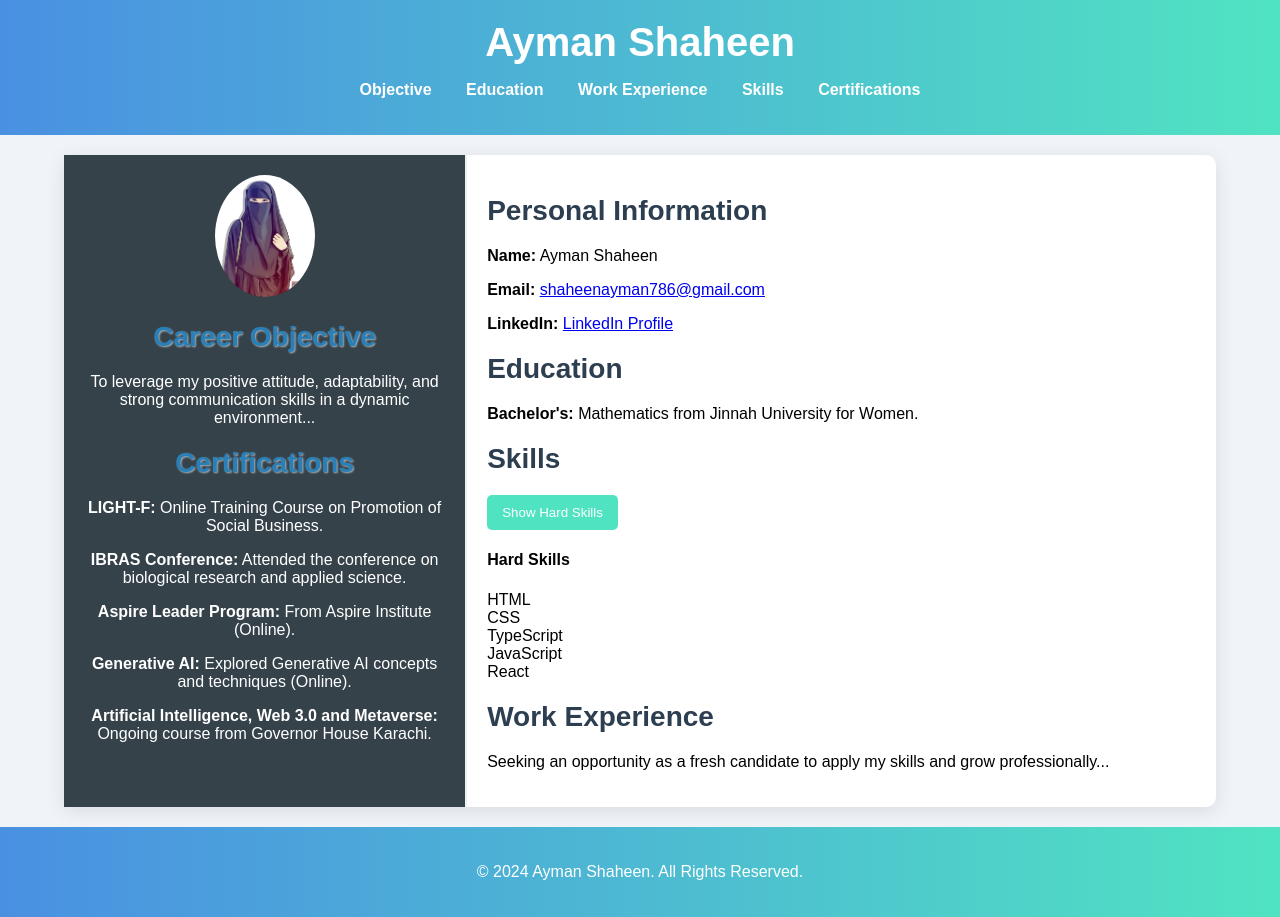
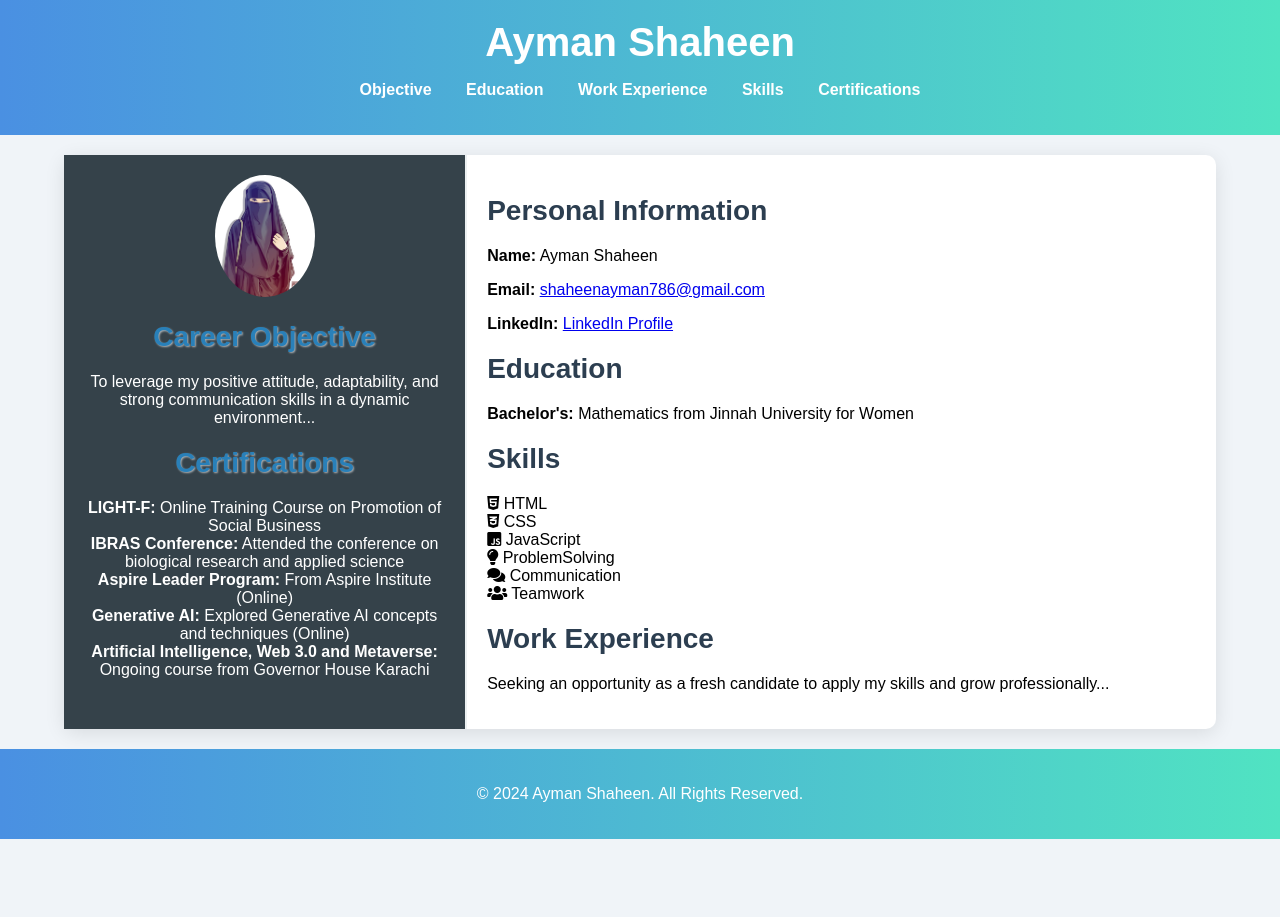
Before and after one commit to Ayman-queen/Hackathon-milestones, a plain HTML site: page Milestone 1/index.html in a window 1280 px wide. After the commit the page ends 839 px from the top, so only its background shows below. Drawn offline with Linux system fonts and the light colour scheme.

Commit message:
Update index.html

```diff
--- a/Milestone 1/index.html
+++ b/Milestone 1/index.html
@@ -5,6 +5,8 @@
     <meta name="viewport" content="width=device-width, initial-scale=1.0">
     <title>Ayman Shaheen's Resume</title>
     <link rel="stylesheet" href="style.css">
+    <link href="https://fonts.googleapis.com/css2?family=Poppins:wght@400;600&display=swap" rel="stylesheet">
+    <link href="https://cdnjs.cloudflare.com/ajax/libs/font-awesome/5.15.3/css/all.min.css" rel="stylesheet">
 </head>
 <body>
     <header>
@@ -29,11 +31,13 @@
             </section>
             <section id="certification">
                 <h3>Certifications</h3>
-                <p><b>LIGHT-F:</b> Online Training Course on Promotion of Social Business.</p>
-                <p><b>IBRAS Conference:</b> Attended the conference on biological research and applied science.</p>
-                <p><b>Aspire Leader Program:</b> From Aspire Institute (Online).</p>
-                <p><b>Generative AI:</b> Explored Generative AI concepts and techniques (Online).</p>
-                <p><b>Artificial Intelligence, Web 3.0 and Metaverse:</b> Ongoing course from Governor House Karachi.</p>
+                <ul>
+                    <li><b>LIGHT-F:</b> Online Training Course on Promotion of Social Business</li>
+                    <li><b>IBRAS Conference:</b> Attended the conference on biological research and applied science</li>
+                    <li><b>Aspire Leader Program:</b> From Aspire Institute (Online)</li>
+                    <li><b>Generative AI:</b> Explored Generative AI concepts and techniques (Online)</li>
+                    <li><b>Artificial Intelligence, Web 3.0 and Metaverse:</b> Ongoing course from Governor House Karachi</li>
+                </ul>
             </section>
         </div>
 
@@ -42,36 +46,69 @@
                 <h3>Personal Information</h3>
                 <p><b>Name:</b> Ayman Shaheen</p>
                 <p><b>Email:</b> <a href="mailto:shaheenayman786@gmail.com">shaheenayman786@gmail.com</a></p>
-                <p><b>LinkedIn:</b> <a href="https://www.linkedin.com/in/ayman-shaheen-3071722b9">LinkedIn Profile</a></p>
+                <p><b>LinkedIn:</b> <a href="https://www.linkedin.com/in/ayman-shaheen-3071722b9" target="_blank">LinkedIn Profile</a></p>
             </section>
             <section id="education">
                 <h3>Education</h3>
-                <p><b>Bachelor's:</b> Mathematics from Jinnah University for Women.</p>
+                <p><b>Bachelor's:</b> Mathematics from Jinnah University for Women</p>
             </section>
             <section id="skills">
                 <h3>Skills</h3>
-                <div class="skills-toggle">
-                    <button id="toggle-skills">Show Hard Skills</button>
-                </div>
-                <div class="hard-skills">
-                    <h4>Hard Skills</h4>
-                    <ul>
-                        <li>HTML</li>
-                        <li>CSS</li>
-                        <li>TypeScript</li>
-                        <li>JavaScript</li>
-                        <li>React</li>
-                    </ul>
-                </div>
-                <div class="soft-skills" style="display: none;">
-                    <h4>Soft Skills</h4>
-                    <ul>
-                        <li>Strong Communication</li>
-                        <li>Teamwork</li>
-                        <li>Adaptability</li>
-                        <li>Problem Solving</li>
-                        <li>Positive Attitude</li>
-                    </ul>
+                <div class="skills-list">
+                    <div class="skill">
+                        <div class="skill-name">
+                            <i class="fab fa-html5"></i>
+                            <span>HTML</span>
+                        </div>
+                        <div class="progress-bar">
+                            <div class="progress" style="width: 90%"></div>
+                        </div>
+                    </div>
+                    <div class="skill">
+                        <div class="skill-name">
+                            <i class="fab fa-css3-alt"></i>
+                            <span>CSS</span>
+                        </div>
+                        <div class="progress-bar">
+                            <div class="progress" style="width: 80%"></div>
+                        </div>
+                    </div>
+                    <div class="skill">
+                        <div class="skill-name">
+                            <i class="fab fa-js-square"></i>
+                            <span>JavaScript</span>
+                        </div>
+                        <div class="progress-bar">
+                            <div class="progress" style="width: 80%"></div>
+                        </div>
+                    </div>
+                    <div class="skill">
+                        <div class="skill-name">
+                            <i class="fas fa-lightbulb"></i>
+                            <span>ProblemSolving</span>
+                        </div>
+                        <div class="progress-bar">
+                            <div class="progress" style="width: 80%"></div>
+                        </div>
+                    </div>
+                    <div class="skill">
+                        <div class="skill-name">
+                            <i class="fas fa-comments"></i>
+                            <span>Communication</span>
+                        </div>
+                        <div class="progress-bar">
+                            <div class="progress" style="width: 80%"></div>
+                        </div>
+                    </div>
+                    <div class="skill">
+                        <div class="skill-name">
+                            <i class="fas fa-users"></i>
+                            <span>Teamwork</span>
+                        </div>
+                        <div class="progress-bar">
+                            <div class="progress" style="width: 80%"></div>
+                        </div>
+                    </div>
                 </div>
             </section>
             <section id="work-experience">
@@ -84,6 +121,7 @@
     <footer>
         <p>&copy; 2024 Ayman Shaheen. All Rights Reserved.</p>
     </footer>
+
     <script src="script.js"></script>
 </body>
 </html>
```
